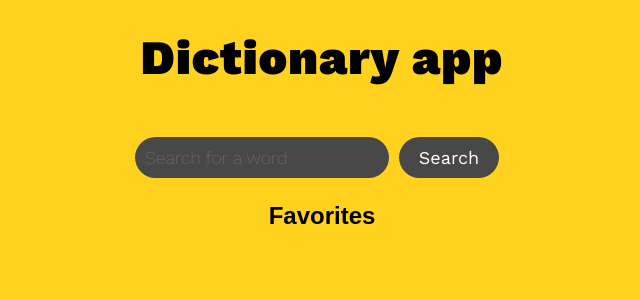
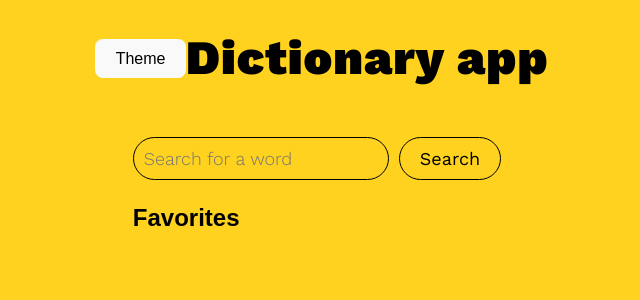
Before and after one commit to icyaiste/Dictionary, a React (Vite) app in the folder Dictionary2/Dictionary/: page / in a window 1280 px wide. Shown: the top 300 px of the page, without its empty margins (318-958 px from the left). Built offline with nearby package versions, Linux system fonts and the light colour scheme.

Commit message:
added functionality and test for changing theme

```diff
--- a/Dictionary2/Dictionary/src/App.css
+++ b/Dictionary2/Dictionary/src/App.css
@@ -1,13 +1,45 @@
 @import url('https://fonts.googleapis.com/css2?family=Work+Sans:ital,wght@0,100..900;1,100..900&display=swap');
+
+:root{
+  --background: #fed21e;
+  --text: #000;
+  --input: #fff;
+  --search: #fff;
+}
+
+.theme-light {
+  --background: #fed21e;
+  --text: #000;
+  --input: #fff;
+  --search: #fff;
+}
+
+.theme-dark {
+  --background: black;
+  --text: #fff;
+  --input: #484848;
+  --search: #484848;
+}
 
 #root {
   width: 100vw;
-  height: 100vh;
+  min-height: 100vh;
   margin: 0;
-  text-align: center;
-  background-color: #fed21e;
-  color: black;
-  font-family:Arial, Helvetica, sans-serif;
+  background-color: var(--background);
+  color: var(--text);
+  font-family: Arial, Helvetica, sans-serif;
+}
+
+.pageWrapper {
+  display: flex;
+  flex-direction: column;
+  align-items: center;
+}
+
+header {
+  display: flex;
+  flex-direction: row;
+  align-items: center;
 }
 
 .title {
@@ -17,23 +49,27 @@
   letter-spacing: 1px;
 }
 
-.input, .search{
-  margin: 20PX 10px 0px 0;
+.themeBtn {
+  margin-right: auto;
+}
+
+.input,
+.search {
+  margin: 20px 10px 0px 0;
   padding: 10px;
   font-size: 18px;
-  border-radius: 5px;
-  background-color:#484848;
+  background-color: var(--background);
+  border: #000 1px solid;
+  color: var(--text);
   border-radius: 25px;
-  border: none;
   font-family: 'Work Sans';
-  font-weight: 200;
+  font-weight: 300;
 }
 
 .search {
- color: white;
- margin-left: 0;
- font-size: 18px;
- font-family: 'Work Sans';
- font-weight: 400;
- padding: 10px 20px;
+  background-color: var(--background);
+  color: var(--text);
+  margin-left: 0;
+  font-weight: 400;
+  padding: 10px 20px;
 }
--- a/Dictionary2/Dictionary/src/App.tsx
+++ b/Dictionary2/Dictionary/src/App.tsx
@@ -11,6 +11,7 @@ function App() {
   const [inputValue, setInputValue] = useState<string>('');
   const [error, setError] = useState<string>('');
   const [favorites, setFavorites] = useState<Word[]>([]);
+  const [theme, setTheme] = useState<string>('');
 
   const fetchWords = async () => {
     if (!inputValue) {
@@ -67,25 +68,45 @@ function App() {
     sessionStorage.setItem('favorites', JSON.stringify(updatedFavorites));
   };
 
+  function changeTheme() {
+    const currentTheme = localStorage.getItem('theme'); //get the current theme from localStorage
+    const newTheme =
+      currentTheme === 'theme-dark' ? 'theme-light' : 'theme-dark'; //if current theme is dark, change to light and vice versa
+    localStorage.setItem('theme', newTheme); //save the new theme to localStorage
+    document.documentElement.className = newTheme; // Apply the theme class to the root element
+    setTheme(newTheme); //update the state with the new theme
+  }
+
+  useEffect(() => {
+    document.documentElement.className = theme;
+  }, [theme]);
+
+
   return (
-    <main>
+    <main className="pageWrapper">
       <header>
-        <h1 className='title'>Dictionary app</h1>
+        <button className="themeBtn" onClick={changeTheme}>
+          Theme
+        </button>
+        <h1 className="title">Dictionary app</h1>
       </header>
       <main>
-        <input className='input'
+        <input
+          className="input"
           type="text"
           value={inputValue}
           onChange={handleSearch}
           placeholder="Search for a word"
         />
-        <button className='search' onClick={fetchWords}>Search</button>
+        <button className="search" onClick={fetchWords}>
+          Search
+        </button>
+        {/* Render error message if user tries to search with empty input field*/}
+        {!inputValue && <p style={{ color: 'red' }}>{error}</p>}
         {/* Render WordList and pass wordData as props */}
         {words.length > 0 && (
           <WordList words={words} addToFavorites={addToFavorites} />
         )}
-        {/* Render error message if user tries to search with empty input field*/}
-        {!inputValue && <p style={{ color: 'red' }}>{error}</p>}
         <Favorites
           favorites={favorites}
           removeFromFavorites={removeFromFavorites}
```
Also changed, not shown: 2 other files (tests, documents, lock files or other folders).
